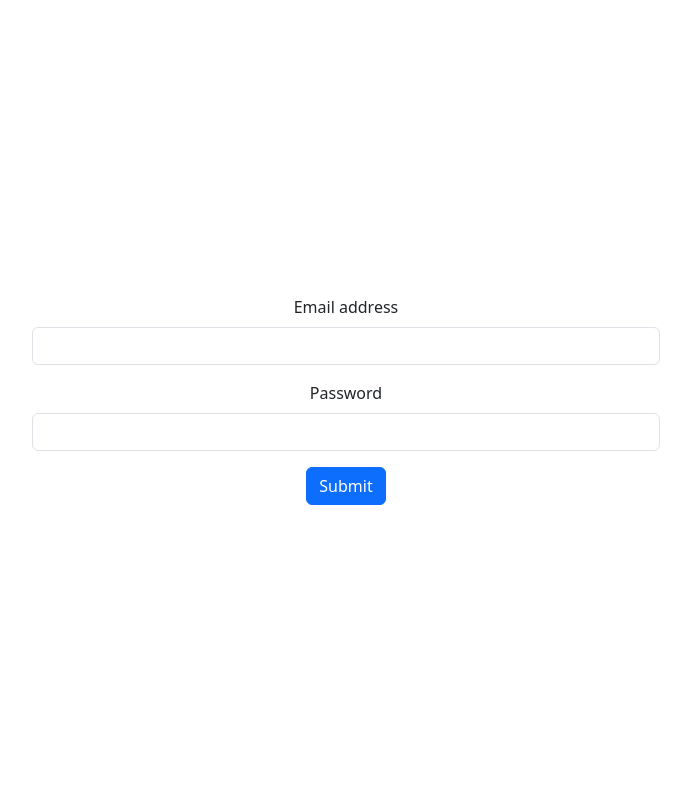
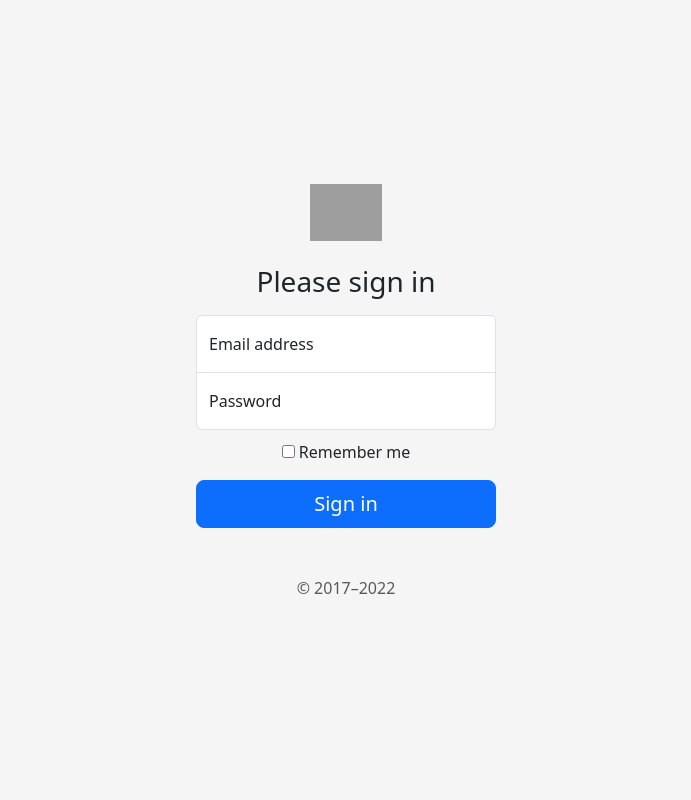
Before and after one commit to rungtom003/ReserveSpace, a PHP site: page /login.php in a window 1280 px wide. Shown: the whole page, without its empty margins (294-985 px from the left). Run offline with PHP 8.4, Linux system fonts and the light colour scheme; grey boxes are pictures that could not be loaded.

Commit message:
Update login

```diff
--- a/login.php
+++ b/login.php
@@ -6,36 +6,35 @@
     <title>Bootstrap demo</title>
     <link href="./src/assets/bootstrap-5.3.0/css/bootstrap.min.css" rel="stylesheet">
     <link href="./src/css/main.style" rel="stylesheet">
+    <link href="./src/css/sign-in.css" rel="stylesheet">
+  </head>
 
-  </head>
-  <body>
 
-    <div class="d-flex justify-content-center vh-100 vw-100 align-items-center">
-      <div class="container-fluid text-center">
+  <body class="text-center">
 
-        <div class="d-flex justify-content-center align-items-center">
-          <div class="col-6">
-            <form>
-              <div class="mb-3">
-                <label for="exampleInputEmail1" class="form-label">Email address</label>
-                <input type="email" class="form-control" id="exampleInputEmail1" >
-              </div>
-              <div class="mb-3">
-                <label for="exampleInputPassword1" class="form-label">Password</label>
-                <input type="password" class="form-control" id="exampleInputPassword1">
-              </div>
-              <button type="submit" class="btn btn-primary">Submit</button>
-            </form>
-          </div>
-        </div>
+  <main class="form-signin w-100 m-auto">
+  <form>
+    <img class="mb-4" src="../assets/brand/bootstrap-logo.svg" alt="" width="72" height="57">
+    <h1 class="h3 mb-3 fw-normal">Please sign in</h1>
 
-      </div>
+    <div class="form-floating">
+      <input type="email" class="form-control" id="floatingInput" placeholder="name@example.com">
+      <label for="floatingInput">Email address</label>
+    </div>
+    <div class="form-floating">
+      <input type="password" class="form-control" id="floatingPassword" placeholder="Password">
+      <label for="floatingPassword">Password</label>
     </div>
 
-
-
-
-
+    <div class="checkbox mb-3">
+      <label>
+        <input type="checkbox" value="remember-me"> Remember me
+      </label>
+    </div>
+    <button class="w-100 btn btn-lg btn-primary" type="submit">Sign in</button>
+    <p class="mt-5 mb-3 text-muted">&copy; 2017–2022</p>
+  </form>
+</main>
 
     <script src="./src/assets/bootstrap-5.3.0/js/bootstrap.bundle.min.js"></script>
     <script src="./src/assets/jquery-3.6.3/jquery-3.6.3.min.js"></script>
--- /dev/null
+++ b/src/css/sign-in.css
@@ -0,0 +1,33 @@
+html,
+body {
+  height: 100%;
+}
+
+body {
+  display: flex;
+  align-items: center;
+  padding-top: 40px;
+  padding-bottom: 40px;
+  background-color: #f5f5f5;
+}
+
+.form-signin {
+  max-width: 330px;
+  padding: 15px;
+}
+
+.form-signin .form-floating:focus-within {
+  z-index: 2;
+}
+
+.form-signin input[type="email"] {
+  margin-bottom: -1px;
+  border-bottom-right-radius: 0;
+  border-bottom-left-radius: 0;
+}
+
+.form-signin input[type="password"] {
+  margin-bottom: 10px;
+  border-top-left-radius: 0;
+  border-top-right-radius: 0;
+}
```
Also changed, not shown: forms.php (+6 -9 lines).
